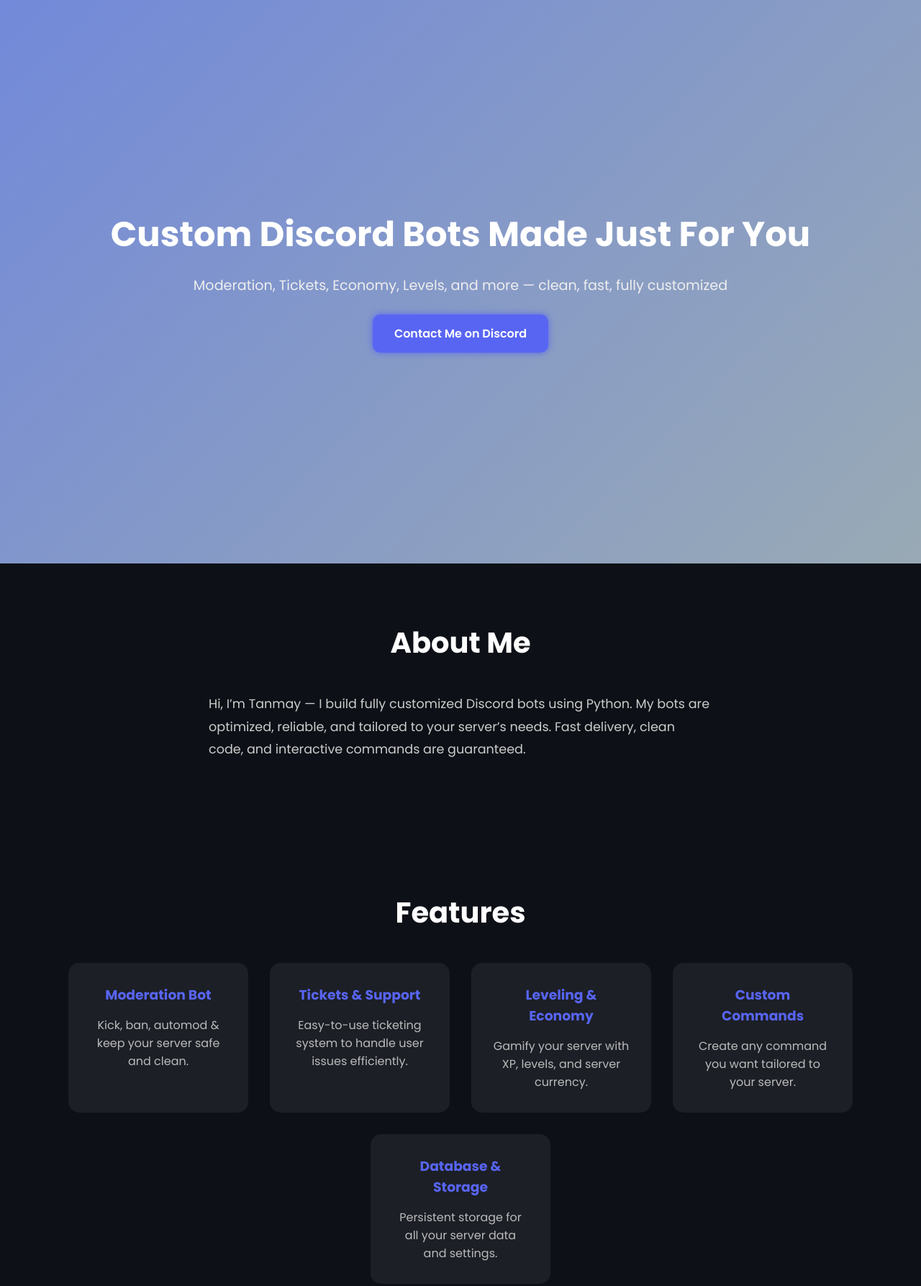
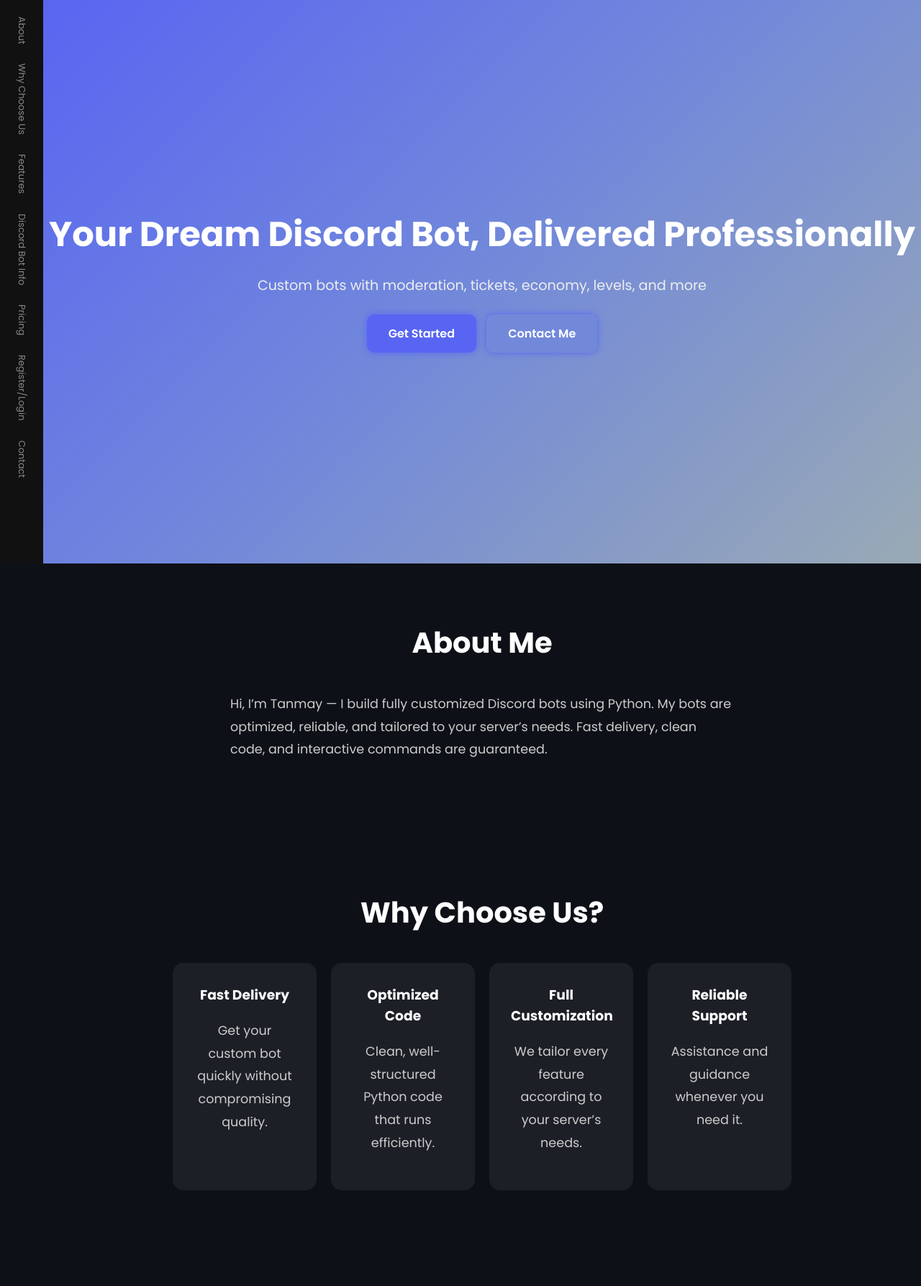
Before and after one commit to TanmayGarg2009/Discord-Bot, a plain HTML site: page index.html in a window 1280 px wide. Shown: the part 17-1804 px from the top of the page at 72% size. Drawn offline with Linux system fonts and the light colour scheme.

Commit message:
commit and push

```diff
--- a/index.html
+++ b/index.html
@@ -9,12 +9,28 @@
 </head>
 <body>
 
+<!-- Sidebar Navigation -->
+<nav class="sidebar">
+  <ul>
+    <li><a href="#about">About</a></li>
+    <li><a href="#why-us">Why Choose Us</a></li>
+    <li><a href="#features">Features</a></li>
+    <li><a href="#botinfo">Discord Bot Info</a></li>
+    <li><a href="#pricing">Pricing</a></li>
+    <li><a href="#register">Register/Login</a></li>
+    <li><a href="#contact">Contact</a></li>
+  </ul>
+</nav>
+
 <!-- Hero Section -->
 <header>
   <div class="hero-content animate-on-scroll">
-        <h1>Custom Discord Bots Made Just For You</h1>
-        <p>Moderation, Tickets, Economy, Levels, and more — clean, fast, fully customized</p>
-        <a href="#contact" class="btn">Contact Me on Discord</a>
+    <h1>Your Dream Discord Bot, Delivered Professionally</h1>
+    <p>Custom bots with moderation, tickets, economy, levels, and more</p>
+    <div class="hero-btns">
+      <a href="#register" class="btn">Get Started</a>
+      <a href="#contact" class="btn secondary">Contact Me</a>
+    </div>
   </div>
 </header>
 
@@ -22,6 +38,29 @@
 <section id="about" class="animate-on-scroll">
   <h2>About Me</h2>
   <p>Hi, I’m Tanmay — I build fully customized Discord bots using Python. My bots are optimized, reliable, and tailored to your server’s needs. Fast delivery, clean code, and interactive commands are guaranteed.</p>
+</section>
+
+<!-- Why Choose Us Section -->
+<section id="why-us" class="animate-on-scroll">
+  <h2>Why Choose Us?</h2>
+  <div class="container why-cards">
+    <div class="why-card animate-on-scroll">
+      <h3>Fast Delivery</h3>
+      <p>Get your custom bot quickly without compromising quality.</p>
+    </div>
+    <div class="why-card animate-on-scroll">
+      <h3>Optimized Code</h3>
+      <p>Clean, well-structured Python code that runs efficiently.</p>
+    </div>
+    <div class="why-card animate-on-scroll">
+      <h3>Full Customization</h3>
+      <p>We tailor every feature according to your server’s needs.</p>
+    </div>
+    <div class="why-card animate-on-scroll">
+      <h3>Reliable Support</h3>
+      <p>Assistance and guidance whenever you need it.</p>
+    </div>
+  </div>
 </section>
 
 <!-- Features Section -->
@@ -52,17 +91,17 @@
 </section>
 
 <!-- Discord Bot Info Section -->
-<section id="botinfo">
+<section id="botinfo" class="animate-on-scroll">
   <h2>What is a Discord Bot?</h2>
   <div class="container">
     <p>Discord bots are automated programs designed to perform tasks within a server. They can moderate chat, manage roles, handle tickets, track levels and experience, automate commands, and integrate with external APIs.</p>
-        <p>How it works: Bots use the Discord API to read events from your server, like messages, reactions, or member joins. They respond programmatically using code written in Python, JavaScript, or other languages.</p>
-        <p>Benefits for you: Save time managing your server, improve engagement, gamify your community, and add professional automation without manual work.</p>
+    <p>How it works: Bots use the Discord API to read events from your server, like messages, reactions, or member joins. They respond programmatically using Python code.</p>
+    <p>Benefits: Save time managing your server, improve engagement, gamify your community, and add professional automation without manual work.</p>
   </div>
 </section>
 
 <!-- Pricing Section -->
-<section id="pricing">
+<section id="pricing" class="animate-on-scroll">
   <h2>Pricing</h2>
   <div class="container pricing">
     <div class="price-card animate-on-scroll">
@@ -71,7 +110,7 @@
       <ul>
         <li>Moderation + Logging</li>
       </ul>
-            <a href="#contact" class="btn">Contact Me</a>
+      <a href="#register" class="btn">Contact Me</a>
     </div>
     <div class="price-card animate-on-scroll">
       <h3>Standard</h3>
@@ -79,7 +118,7 @@
       <ul>
         <li>Tickets + Economy + Levels</li>
       </ul>
-            <a href="#contact" class="btn">Contact Me</a>
+      <a href="#register" class="btn">Contact Me</a>
     </div>
     <div class="price-card animate-on-scroll">
       <h3>Advanced</h3>
@@ -87,8 +126,19 @@
       <ul>
         <li>Full Custom Bot + Database + Extra Features</li>
       </ul>
-            <a href="#contact" class="btn">Contact Me</a>
+      <a href="#register" class="btn">Contact Me</a>
     </div>
+  </div>
+</section>
+
+<!-- Register/Login UI Section -->
+<section id="register" class="animate-on-scroll">
+  <h2>Register / Login</h2>
+  <div class="login-container">
+    <p>Sign up or log in to manage your bot or request support</p>
+    <button class="oauth-btn google">Login with Google</button>
+    <button class="oauth-btn github">Login with GitHub</button>
+    <button class="oauth-btn phone">Login with Phone</button>
   </div>
 </section>
 
--- a/script.js
+++ b/script.js
@@ -1,20 +1,20 @@
-// Scroll-triggered animation
+// Scroll animation
 const scrollElements = document.querySelectorAll(".animate-on-scroll");
 
-const elementInView = (el, dividend = 1) => {
+const elementInView = (el, dividend=1)=>{
     const elementTop = el.getBoundingClientRect().top;
-    return elementTop <= (window.innerHeight || document.documentElement.clientHeight) / dividend;
-};
+    return elementTop <= (window.innerHeight || document.documentElement.clientHeight)/dividend;
+}
 
-const displayScrollElement = (el) => { el.classList.add("scrolled"); };
-const hideScrollElement = (el) => { el.classList.remove("scrolled"); };
+const displayScrollElement = (el)=>{ el.classList.add("scrolled"); }
+const hideScrollElement = (el)=>{ el.classList.remove("scrolled"); }
 
-const handleScrollAnimation = () => {
-    scrollElements.forEach((el) => {
-        if (elementInView(el, 1.25)) { displayScrollElement(el); }
-        else { hideScrollElement(el); }
+const handleScrollAnimation = ()=>{
+    scrollElements.forEach(el=>{
+        if(elementInView(el,1.25)) displayScrollElement(el);
+        else hideScrollElement(el);
     });
-};
+}
 
 window.addEventListener("scroll", handleScrollAnimation);
 window.addEventListener("load", handleScrollAnimation);
@@ -25,13 +25,13 @@ const modalTitle = document.getElementById("modalTitle");
 const modalContent = document.getElementById("modalContent");
 const closeBtn = document.querySelector(".close");
 
-document.querySelectorAll(".feature-card").forEach(card => {
-    card.addEventListener("click", () => {
-        modal.style.display = "block";
-        modalTitle.innerText = card.getAttribute("data-title");
-        modalContent.innerText = card.getAttribute("data-content");
+document.querySelectorAll(".feature-card").forEach(card=>{
+    card.addEventListener("click", ()=>{
+        modal.style.display="block";
+        modalTitle.innerText=card.getAttribute("data-title");
+        modalContent.innerText=card.getAttribute("data-content");
     });
 });
 
-closeBtn.addEventListener("click", () => { modal.style.display = "none"; });
-window.addEventListener("click", (e) => { if (e.target == modal) modal.style.display = "none"; });
+closeBtn.addEventListener("click", ()=>{ modal.style.display="none"; });
+window.addEventListener("click",(e)=>{ if(e.target==modal) modal.style.display="none"; });
--- a/style.css
+++ b/style.css
@@ -4,52 +4,63 @@ body { font-family: 'Poppins', sans-serif; background: #0d1117; color: #fff; scr
 a { text-decoration: none; color: inherit; }
 .container { width: 90%; max-width: 1200px; margin: 0 auto; }
 
+/* Sidebar */
+.sidebar { position: fixed; top: 0; left: 0; height: 100%; width: 60px; background: #111; display: flex; flex-direction: column; align-items: center; padding-top: 20px; z-index: 1000; }
+.sidebar ul { list-style: none; }
+.sidebar ul li { margin: 20px 0; }
+.sidebar ul li a { color: #888; font-size: 0.8rem; writing-mode: vertical-rl; text-orientation: mixed; transition: 0.3s; }
+.sidebar ul li a:hover { color: #5865F2; }
+
 /* Hero Section */
-header { height: 100vh; display: flex; justify-content: center; align-items: center; text-align: center; background: linear-gradient(135deg, #7289da, #99aab5); }
+header { height: 100vh; display: flex; justify-content: center; align-items: center; text-align: center; margin-left:60px; background: linear-gradient(135deg, #5865F2, #7289DA, #99AAB5); }
 header h1 { font-size: 3rem; margin-bottom: 20px; }
 header p { font-size: 1.2rem; margin-bottom: 40px; color: #eee; }
-.btn { background: #5865F2; color: #fff; padding: 15px 30px; border-radius: 10px; font-weight: 600; cursor: pointer; transition: 0.3s; box-shadow: 0 0 10px #5865F2; }
-.btn:hover { background: #4752c4; transform: scale(1.05); box-shadow: 0 0 20px #7289da; }
+.hero-btns .btn { margin: 5px; padding: 15px 30px; border-radius: 10px; font-weight: 600; cursor: pointer; transition: 0.3s; box-shadow: 0 0 10px #5865F2; background:#5865F2; color:#fff; }
+.hero-btns .btn.secondary { background:#7289DA; }
+.hero-btns .btn:hover { transform: scale(1.05); box-shadow: 0 0 20px #7289da; }
 
 /* Section Titles */
-section { padding: 80px 0; }
+section { padding: 80px 0; margin-left:60px; }
 section h2 { font-size: 2.5rem; margin-bottom: 40px; text-align: center; }
 
-/* About Section */
-#about p, #botinfo p { max-width: 700px; margin: 20px auto; font-size: 1.1rem; line-height: 1.8; color: #ccc; }
+/* About, Why, Features, Pricing */
+#about p, #botinfo p, .why-card p, .feature-card p { max-width: 700px; margin: 20px auto; font-size: 1.1rem; line-height: 1.8; color: #ccc; }
+.why-cards { display: flex; flex-wrap: wrap; justify-content: center; gap: 20px; }
+.why-card { background: #1c1f26; padding: 30px; border-radius: 15px; width: 200px; text-align: center; transition:0.3s; cursor:pointer; opacity:0; transform:translateY(50px); }
+.why-card:hover { transform: translateY(-10px); box-shadow: 0 10px 30px rgba(0,0,0,0.5); }
+.features { display: flex; flex-wrap: wrap; justify-content: center; gap: 20px; }
+.feature-card { background: #1c1f26; padding: 30px; border-radius: 15px; width: 220px; text-align: center; transition:0.3s; cursor:pointer; opacity:0; transform:translateY(50px); }
+.feature-card:hover { transform: translateY(-10px); box-shadow: 0 10px 30px rgba(0,0,0,0.5); }
+.feature-card h3 { margin-bottom: 10px; color: #5865F2; }
 
-/* Features Section */
-.features { display: flex; flex-wrap: wrap; justify-content: center; gap: 30px; }
-.feature-card { background: #1c1f26; padding: 30px; border-radius: 15px; width: 250px; text-align: center; transition: 0.3s; cursor: pointer; opacity: 0; transform: translateY(50px); }
-.feature-card:hover { transform: translateY(-10px); box-shadow: 0 10px 30px rgba(0,0,0,0.5); }
-.feature-card h3 { margin-bottom: 15px; color: #5865F2; }
-.feature-card p { color: #bbb; }
+/* Pricing */
+.pricing { display: flex; flex-wrap: wrap; justify-content: center; gap: 20px; }
+.price-card { background:#1c1f26; padding: 30px; border-radius:15px; width:220px; text-align:center; border:2px solid transparent; opacity:0; transform:translateY(50px); transition:0.3s; }
+.price-card:hover { transform:translateY(-10px); border:2px solid #5865F2; }
+.price-card h3 { color:#5865F2; margin-bottom:10px; }
 
-/* Pricing Section */
-.pricing { display: flex; flex-wrap: wrap; justify-content: center; gap: 30px; }
-.price-card { background: #1c1f26; padding: 30px; border-radius: 15px; width: 250px; text-align: center; transition: 0.3s; cursor: pointer; border: 2px solid transparent; opacity: 0; transform: translateY(50px); }
-.price-card:hover { transform: translateY(-10px); border: 2px solid #5865F2; }
-.price-card h3 { margin-bottom: 10px; color: #5865F2; font-size: 1.5rem; }
-.price-card p { font-size: 1.2rem; margin-bottom: 15px; }
-.price-card ul { list-style: none; margin-bottom: 20px; }
-.price-card ul li { margin: 10px 0; color: #ccc; }
+/* Register/Login */
+.login-container { text-align:center; margin-top:20px; }
+.oauth-btn { display:block; width:200px; margin:10px auto; padding:10px 0; border-radius:10px; font-weight:600; cursor:pointer; border:none; color:#fff; transition:0.3s; }
+.oauth-btn.google { background:#db4437; }
+.oauth-btn.github { background:#333; }
+.oauth-btn.phone { background:#4caf50; }
+.oauth-btn:hover { transform:scale(1.05); }
 
-/* Contact Section */
-#contact { text-align: center; opacity: 0; transform: translateY(50px); }
-#contact p { margin-bottom: 20px; font-size: 1.1rem; color: #ccc; }
-.contact-btn { margin: 10px; display: inline-block; }
+/* Contact */
+#contact p { text-align:center; margin:10px 0; }
 
 /* Footer */
-footer { text-align: center; padding: 20px 0; background: #111; color: #555; font-size: 0.9rem; }
+footer { text-align:center; padding:20px 0; background:#111; color:#555; font-size:0.9rem; margin-left:60px; }
 
-/* Scroll Animations */
-.animate-on-scroll { opacity: 0; transform: translateY(50px); transition: all 0.7s ease-out; }
-.animate-on-scroll.scrolled { opacity: 1; transform: translateY(0); }
+/* Scroll animations */
+.animate-on-scroll { opacity:0; transform:translateY(50px); transition: all 0.7s ease-out; }
+.animate-on-scroll.scrolled { opacity:1; transform:translateY(0); }
 
-/* Modal Styles */
-.modal { display: none; position: fixed; z-index: 1000; left: 0; top: 0; width: 100%; height: 100%; overflow: auto; background-color: rgba(0,0,0,0.8); }
-.modal-content { background-color: #1c1f26; margin: 10% auto; padding: 30px; border-radius: 15px; width: 80%; max-width: 600px; text-align: center; color: #ccc; }
-.close { color: #fff; float: right; font-size: 28px; font-weight: bold; cursor: pointer; }
+/* Modal */
+.modal { display:none; position:fixed; z-index:1000; left:0; top:0; width:100%; height:100%; overflow:auto; background-color:rgba(0,0,0,0.8); }
+.modal-content { background:#1c1f26; margin:10% auto; padding:30px; border-radius:15px; width:80%; max-width:600px; text-align:center; color:#ccc; }
+.close { color:#fff; float:right; font-size:28px; font-weight:bold; cursor:pointer; }
 
 /* Responsive */
-@media (max-width: 768px) { .features, .pricing { flex-direction: column; align-items: center; } }
+@media(max-width:768px){.sidebar{display:none;} section{margin-left:0;}}
```
Lines whose indentation alone changed are shown as unchanged.
